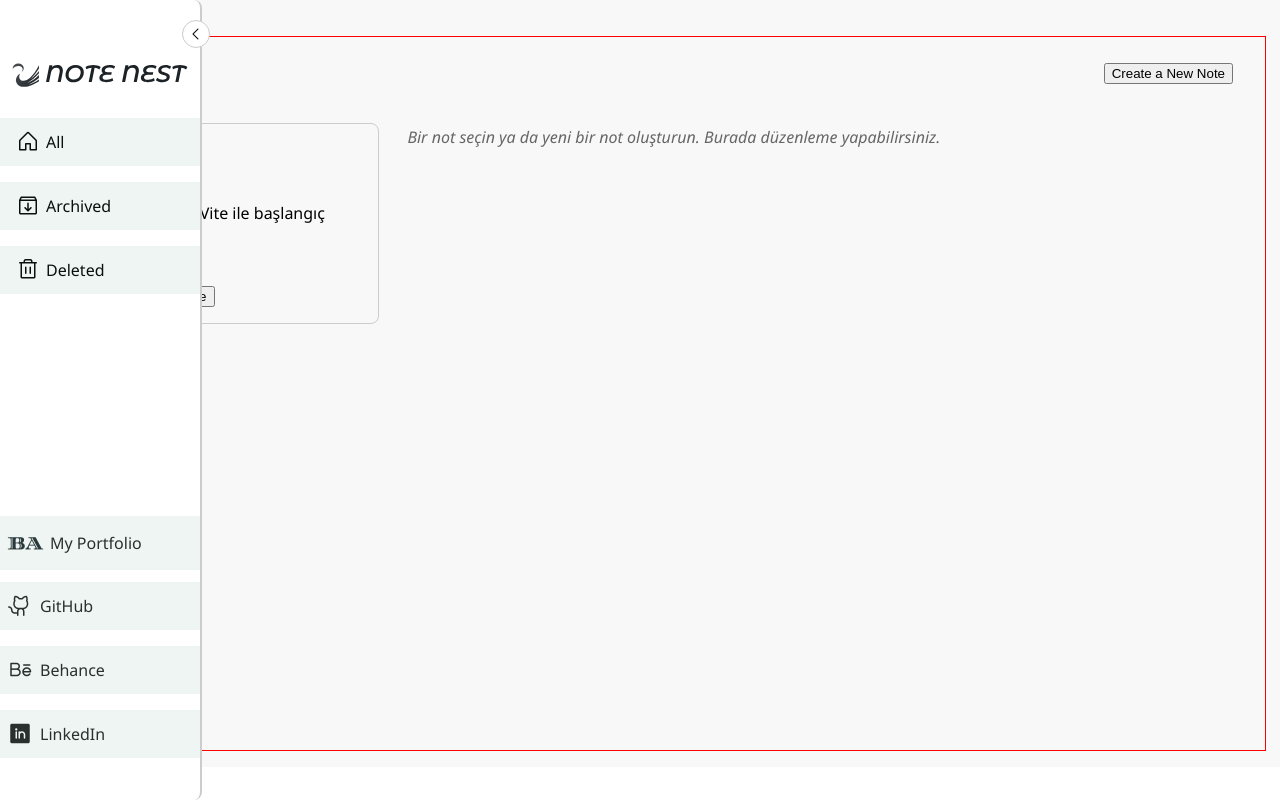
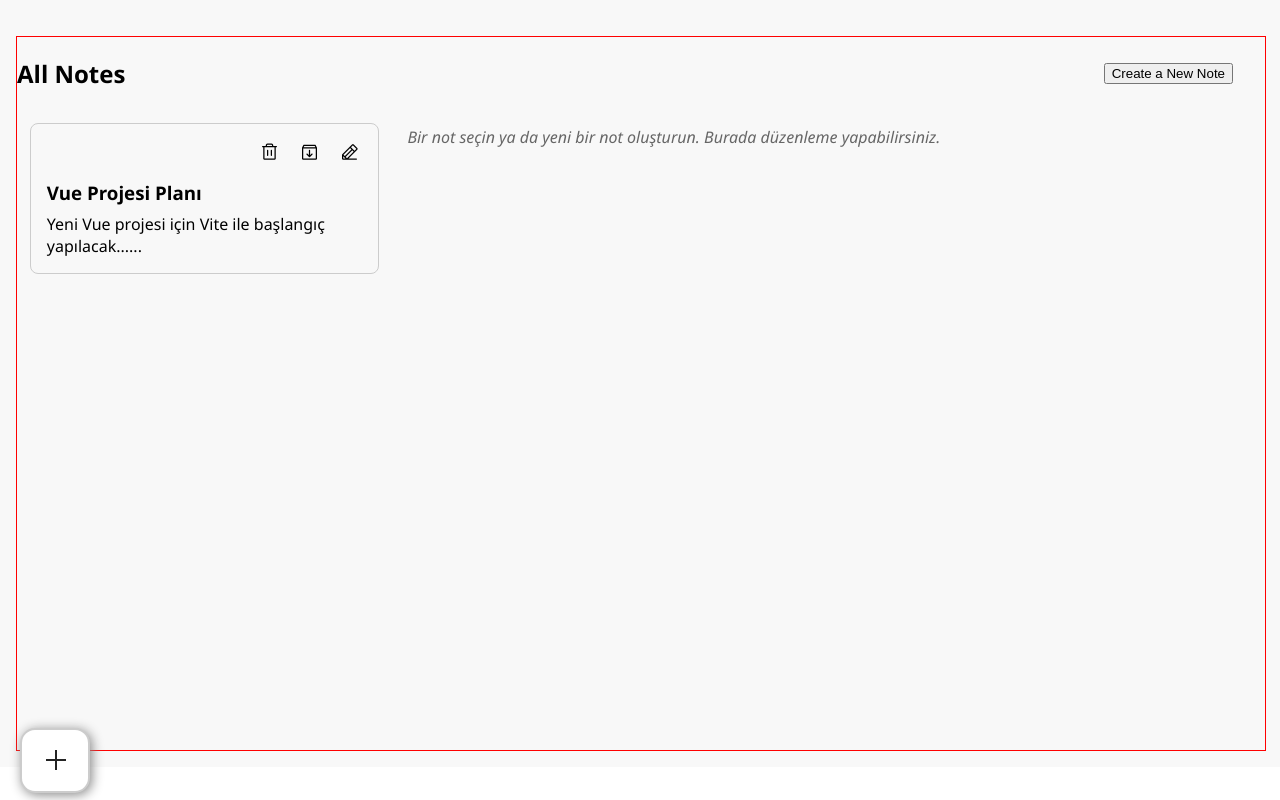
Before and after one commit to banuaggun/note-nest-vue, a Vue app: page / in a window 1280 px wide. Built offline with nearby package versions, Linux system fonts and the light colour scheme.

Commit message:
A new page was created and styling was done.

```diff
--- a/src/components/notes/NoteItem.vue
+++ b/src/components/notes/NoteItem.vue
@@ -1,14 +1,8 @@
 <template>
-  <div
-    class="note-item" :class="{ archived: note.status === 'archived' }">
-    <h3>{{ cleanedTitle }}</h3>
-    <p>{{ cleanedContent }}...</p>
-    <div class="tags">
-      <span v-for="tag in note.tags" :key="tag" class="tag">{{ tag }}</span>
-    </div>
 
+  <div class="note-item" :class="{ archived: note.status === 'archived' }">
     <NoteActions
-    class="actions"
+      class="actions"
       :note="note"
       @edit="$emit('edit', $event)"
       @delete="$emit('delete', $event)"
@@ -16,63 +10,64 @@
       @unarchive="$emit('unarchive', $event)"
       @restore="$emit('restore', $event)"
     />
+    <h3>{{ cleanedTitle }}</h3>
+    <p>{{ cleanedContent }}...</p>
+    <!--
+    <div class="tags">
+      <span v-for="tag in note.tags" :key="tag" class="tag">{{ tag }}</span>
+    </div>
+  -->
+
   </div>
 </template>
 
 <script setup>
-import { computed } from 'vue'
+import { computed } from "vue";
 import NoteActions from "../toolbar/NoteActions.vue";
 
 const props = defineProps({
   note: {
     type: Object,
-    required: true
-  }
-})
+    required: true,
+  },
+});
 
 const cleanedTitle = computed(() => {
-  const raw = props.note.title || ''
+  const raw = props.note.title || "";
   const text = raw
-    .replace(/&nbsp;/g, ' ')       // HTML boşluk karakterlerini düzelt
-    .replace(/<[^>]+>/g, '')       // HTML etiketlerini kaldır
-    .replace(/\s+/g, ' ')          // Fazla boşlukları sadeleştir
-    .trim()
+    .replace(/&nbsp;/g, " ") // HTML boşluk karakterlerini düzelt
+    .replace(/<[^>]+>/g, "") // HTML etiketlerini kaldır
+    .replace(/\s+/g, " ") // Fazla boşlukları sadeleştir
+    .trim();
 
-  const maxLength = 30
-  return text.length > maxLength
-    ? text.slice(0, maxLength) + '...'
-    : text
-})
+  const maxLength = 30;
+  return text.length > maxLength ? text.slice(0, maxLength) + "..." : text;
+});
 
 const cleanedContent = computed(() => {
-  const raw = props.note.content || ''
+  const raw = props.note.content || "";
   const text = raw
-    .replace(/&nbsp;/g, ' ')       // HTML boşluk karakterlerini düzelt
-    .replace(/<[^>]+>/g, '')       // HTML etiketlerini kaldır
-    .replace(/\s+/g, ' ')          // Fazla boşlukları sadeleştir
-    .trim()
+    .replace(/&nbsp;/g, " ") // HTML boşluk karakterlerini düzelt
+    .replace(/<[^>]+>/g, "") // HTML etiketlerini kaldır
+    .replace(/\s+/g, " ") // Fazla boşlukları sadeleştir
+    .trim();
 
-  const maxLength = 50
-  return text.length > maxLength
-    ? text.slice(0, maxLength) + '...'
-    : text
-})
-
+  const maxLength = 50;
+  return text.length > maxLength ? text.slice(0, maxLength) + "..." : text;
+});
 </script>
 
 <style scoped>
 .note-item {
   border: 1px solid #ccc;
-  padding: 1rem;
-  margin-bottom: 1rem;
+  padding:0.5rem;
   border-radius: 8px;
 }
-.archived {
-  opacity: 0.6;
+
+.note-item h3, .note-item p{
+  margin:8px 8px;
 }
-.note-item:hover {
-  background-color: #f9f9f9;
-}
+/*
 .tag {
   background-color: #eee;
   padding: 0.2rem 0.5rem;
@@ -80,7 +75,9 @@ const cleanedContent = computed(() => {
   border-radius: 4px;
   font-size: 0.8rem;
 }
-.actions button {
-  margin-right: 0.5rem;
+  */
+.actions  {
+  display:flex;
+  justify-content: flex-end;
 }
 </style>
--- a/src/components/sidebar/Sidebar.vue
+++ b/src/components/sidebar/Sidebar.vue
@@ -1,326 +1,230 @@
 <template>
-  <aside class="sidebar" :class="{ collapsed: isCollapsed }">
-    <!-- Toggle Button -->
-    <button class="toggle-btn" @click="isCollapsed = !isCollapsed">
-      <i :class="isCollapsed ? 'ph ph-caret-right' : 'ph ph-caret-left'"></i>
-    </button>
+    <div>
+        <div class="container">
 
-    <nav class="sidebar-nav">
-      <!-- Logo -->
-      <div class="sidebar-nav-logo">
-        <router-link to="/" class="logo-link">
-          <img :src="logoIcon" alt="note nest vue" class="logo-icon" />
-          <img :src="logoText" alt="note nest vue" class="logo-text" />
+            <input type="checkbox" id="toggle" checked />
+            <label class="button" for="toggle">
+                <nav class="nav dot">
+                    <ul>
+                        <li>
+                            <router-link to="/" :class="{ active: $route.path === '/' }">
+                                <i class="ph ph-house"></i>
                             </router-link>
-      </div>
+                        </li>
 
-      <!-- Menü -->
-      <div class="sidebar-nav-links">
-        <router-link
-          to="/"
-          class="nav-item btn"
-          :class="{ active: $route.path === '/' }"
-        >
-          <i class="ph ph-house"></i> <span>All</span>
+                        <li>
+                            <router-link to="/archived" :class="{ active: $route.path === '/archived' }">
+                                <i class="ph ph-box-arrow-down"></i>
                             </router-link>
-        <router-link
-          to="/archived"
-          class="nav-item btn"
-          :class="{ active: $route.path === '/archived' }"
-        >
-          <i class="ph ph-box-arrow-down"></i> <span>Archived</span>
+                        </li>
+
+                        <li>
+                            <router-link to="/deleted" :class="{ active: $route.path === '/deleted' }">
+                                <i class="ph ph-trash"></i>
                             </router-link>
-        <router-link
-          to="/deleted"
-          class="nav-item btn"
-          :class="{ active: $route.path === '/deleted' }"
-        >
-          <i class="ph ph-trash"></i> <span>Deleted</span>
+                        </li>
+
+                        <li>
+                            <router-link to="/settings" :class="{ active: $route.path === '/settings' }">
+                                <i class="ph ph-gear"></i>
                             </router-link>
-      </div>
-
-      <div class="sidebar-nav-bottom">
-        <!-- Portfolio link -->
-        <a
-          href="https://portfolio-banuaggun.vercel.app/"
-          target="_blank"
-          class="portfolio-link btn"
-        >
-          <img :src="logob" alt="Banu Ağgün Logo" class="bottom-logo" />
-          <span>My Portfolio</span>
-        </a>
-
-        <!-- Sosyal linkler -->
-        <div class="social-links">
-          <a class="btn" href="https://github.com/banuaggun" target="_blank"
-            ><i class="ph ph-github-logo"></i><span>GitHub</span></a
-          >
-          <a class="btn" href="https://www.behance.net/banuaggun" target="_blank"
-            ><i class="ph ph-behance-logo"></i><span>Behance</span></a
-          >
-          <a class="btn" href="https://www.linkedin.com/in/banuaggun/?locale=en_US" target="_blank"
-            ><i class="ph-fill ph-linkedin-logo"></i><span>LinkedIn</span></a
-          >
+                        </li>
+                    </ul>
+                </nav>
+            </label>
         </div>
     </div>
-    </nav>
-  </aside>
 </template>
 
 <script setup>
-import { ref } from "vue";
-import logoIcon from "../../assets/image/logo-icon.svg";
-import logoText from "../../assets/image/logo-text.svg";
-import logob from "../../assets/image/logob.png";
-
-const isCollapsed = ref(false);
 </script>
 
-<style>
-.sidebar {
-  position: fixed;
-  top: 0;
-  left: 0;
-  height: 100vh;
-  width: 200px;
-  background-color: #fff;
-  border-right: 2px solid #ccc;
-  border-radius: 0 8px 8px 0;
-  display: flex;
-  flex-direction: column;
-  transition: width 0.3s ease;
+<style scoped>
+* {
+  box-sizing: border-box;
+  margin: 0;
+  padding: 0;
 }
 
-.sidebar.collapsed {
-  width: 60px;
-  height: 100vh;
+.container {
+  width: 20%;
+  display: flex;
+  justify-content: left;
+  align-items: center;
+  position: fixed;
+  bottom:40px;
+  left:15px;
+  right:0;
 }
 
-.sidebar-nav-logo {
-  margin: 60px auto 20px auto;
+@media only screen and (min-width:641px){
+  .container{
+    left:20px;
+  }
+}
+
+#toggle {
+  -webkit-appearance: none;
+}
+
+.button {
+  position: absolute;
+  z-index: 999;
+  width: 280px;
+  height: 65px;
+  background: white;
+  opacity:1;
+  z-index:10;
+  box-shadow: 2px 2px 12px rgba(136, 136, 136, 1);
+  border: 2px solid #ccc;
+  border-radius: 15px;
+  cursor: pointer;
+  display: flex;
+  justify-content: left;
+  align-items: center;
+  padding: 0 24px;
+  overflow: hidden;
+  transition: width 300ms linear;
+}
+.button:before {
+  position: absolute;
+  content: "";
+  width: 20px;
+  height: 2px;
+  background: #242424;
+  transform: rotate(225deg);
+  transition: all 0.4s ease;
+}
+.button:after {
+  position: absolute;
+  content: "";
+  width: 20px;
+  height: 2px;
+  background: #242424;
+  transform: rotate(135deg);
+  transition: all 0.4s ease;
+}
+
+.nav {
+  opacity: 1;
+  transition: all 0.5s ease-in-out;
+  width: 100%;
+  border-radius: 5px;
+  transform: translateX(10%);
+  padding: 10px 0;
+  background-color: white;
+}
+.nav ul {
+  margin: 0;
+  padding: 0;
+  display: flex;
+  flex-direction: row;
+  align-items: center;
+  justify-content: center;
+  background: white;
+}
+.nav li {
+  opacity: 0;
+  list-style: none;
+}
+.nav li:nth-child(1) {
+  transform-origin: bottom;
+  animation: itop 300ms 300ms linear forwards;
+}
+.nav li:nth-child(2) {
+  transform-origin: bottom;
+  animation: itop 300ms 400ms linear forwards;
+}
+.nav li:nth-child(3) {
+  transform-origin: bottom;
+  animation: itop 300ms 500ms linear forwards;
+}
+.nav li:nth-child(4) {
+  transform-origin: bottom;
+  animation: itop 300ms 600ms linear forwards;
+}
+.nav a {
+  transition: all 0.5s linear;
+  text-decoration: none;
+  color: #242424;
+  width: 48px;
+  height: 48px;
   display: flex;
   align-items: center;
   justify-content: center;
 }
-
-.logo-link {
-  display: flex;
-  align-items: center;
-  gap: 6px;
-  text-decoration: none;
+.nav a i{
+  font-size:24px;
 }
 
-.logo-icon {
-  width: 28px;
-  height: 28px;
+.nav a:hover {
+  color: #242424;
+  background: #fff;
+  border-radius: 50%;
+  box-shadow:
+			4px 4px 6px rgba(0,0,0,.2),
+			5px 10px 35px rgba(0,0,0,.1),
+			8px 10px 25px rgba(0,0,0,.1),
+			inset -1px -1px 9px rgba(0,0,0,.2),
+			inset -1px -1px 3px rgba(255,255,255,.6),
+			inset 1px 1px 8px rgba(255,255,255,1),
+			inset 4px 4px 24px rgba(0,0,0,.15),
+			-5px -5px 15px rgba(255,255,255,.9);
+		transform: scale(.98);
+    font-size:24px;
 }
 
-.logo-text {
-  height: 18px;
-  transition: opacity 0.3s ease;
+.nav a:hover i{
+  font-size:24px;
 }
 
-.sidebar.collapsed .logo-text,
-.sidebar.collapsed .nav-item span {
-  opacity: 0;
-  display: none;
+.nav a.active{
+  border-radius:50%;
+  box-shadow:
+			2px 2px 3px rgba(0,0,0,.2),
+			3px 5px 18px rgba(0,0,0,.1),
+			4px 5px 13px rgba(0,0,0,.1),
+			inset -0.5px -0.5px 5px rgba(0,0,0,.2),
+			inset -0.5px -0.5px 1.5px rgba(255,255,255,.6),
+			inset 0.5px 0.5px 4px rgba(255,255,255,1),
+			inset 2px 2px 12px rgba(0,0,0,.15),
+			-2.5px -2.5px 7.5px rgba(255,255,255,.9);
 }
 
-.sidebar-nav-links {
-  display: flex;
-  flex-direction: column;
-  gap: 16px;
-  margin-top: 30px;
+#toggle:checked ~ label .nav {
+  display: none;
+  opacity: 0;
+  transform: translateX(0);
 }
 
-.nav-item {
-  display: flex;
-  align-items: center;
-  text-decoration: none;
-  transition: all 0.2s ease;
-  padding: 12px 0 12px 16px;
-  gap: 6px;
+#toggle:checked ~ .button:before {
+  transform: rotate(90deg);
 }
 
-.sidebar.collapsed .nav-item {
-  display: flex;
-  align-items: center;
-  justify-content: center;
-  padding: 12px 0 12px 0;
-  gap: 6px;
-  color: #242424;
-  text-decoration: none;
-  transition: color 0.2s ease;
+#toggle:checked ~ .button:after {
+  transform: rotate(0deg);
 }
 
-.nav-item i {
-  font-size: 24px;
+#toggle:checked ~ .button {
+  width: 70px;
+  transition: all 0.1s linear;
 }
 
-.nav-item span {
-  font-size: 1rem;
+@media (max-width: 640px) {
+  .container {
+    width: 100%;
   }
-
-.toggle-btn {
-  position: absolute;
-  right: -10px;
-  top: 20px;
-  margin-bottom: 20px;
-  align-self: center;
-  background: white;
-  border: 1px solid #ccc;
-  border-radius: 100%;
-  width: 28px;
-  height: 28px;
-  display: flex;
-  align-items: center;
-  justify-content: center;
-  cursor: pointer;
-  font-size: 18px;
 }
-
-.toggle-btn i {
-  font-size: 1rem;
-  color: #000;
+@keyframes itop {
+  0% {
+    opacity: 0;
+    transform: translateY(60px);
   }
-
-.sidebar-nav-bottom {
-  position: absolute;
-  width:100%;
-  bottom: 30px;
-  display: flex;
-  flex-direction: column;
+  100% {
+    opacity: 1;
+    transform: translateY(0);
   }
-
-.portfolio-link {
-  display: flex;
-  align-items: center;
-  text-decoration: none;
-  transition: all 0.2s ease;
-  padding: 12px 0 12px 0px;
-  gap: 0px;
-}
-
-.portfolio-link img {
-  width: 50px;
-  height: 30px;
-}
-
-.portfolio-link span{
-  font-size:16px;
-  font-weight:500;
-  color:#242424;
-}
-
-.sidebar.collapsed .portfolio-link{
-  width: 100%;
-  display: flex;
-  align-items: center;
-  justify-content: center;
-  padding: 12px 0 12px 0;
-  gap: 0;
-  color: #242424;
-  text-decoration: none;
-  transition: all 0.2s ease;
-}
-
-.social-links {
-  width: 100%;
-  display: flex;
-  align-items: flex-start;
-  flex-direction: column;
-  padding: 12px 0 12px 0px;
-  gap: 16px;
-  color: #242424;
-  text-decoration: none;
-  transition: all 0.2s ease;
-}
-
-.social-links a{
-  gap:8px;
-  display: flex;
-  align-items: center;
-  text-decoration: none;
-  padding: 12px 0 12px 0px;
-  width:100%;
 }
 
 
-.social-links a span{
-  font-size: 16px;
-  font-weight: 500;
-  color:#242424;
-}
-
-.social-links a i{
-  font-size:24px;
-  color:#242424;
-  margin-left:8px;
-}
-
-.sidebar.collapsed .social-links {
-  width: 100%;
-  display: flex;
-  align-items: center;
-  justify-content: center;
-  flex-direction: column;
-  padding: 12px 0 12px 0;
-  gap: 16px;
-  color: #242424;
-  text-decoration: none;
-  transition: all 0.2s ease;
-}
-
-.sidebar.collapsed .social-links a i{
-  margin-left:0;
-}
-
-.sidebar.collapsed .portfolio-link span,
-.sidebar.collapsed .social-links span {
-  display: none;
-}
-
-.sidebar.collapsed .portfolio-link,
-.sidebar.collapsed .social-links a {
-  justify-content: center;
-}
-
-.btn {
-	color: #000;
-	transition: all 0.5s;
-	position: relative;
-}
-.btn::before {
-	content: '';
-	position: absolute;
-	top: 0;
-	left: 0;
-	width: 100%;
-	height: 100%;
-	z-index: 1;
-	background-color: rgba(102, 161, 130, 0.1);
-	transition: all 0.3s;
-}
-.btn:hover::before {
-	opacity: 0 ;
-	transform: scale(0.5,0.5);
-}
-.btn::after {
-	content: '';
-	position: absolute;
-	top: 0;
-	left: 0;
-	width: 100%;
-	height: 100%;
-	z-index: 1;
-	opacity: 0;
-	transition: all 0.3s;
-	border: 1px solid rgba(102, 161, 130, 0.8);
-	transform: scale(1.2,1.2);
-}
-.btn:hover::after {
-	opacity: 1;
-	transform: scale(1,1);
-}
-
 </style>
--- a/src/components/toolbar/NoteActions.vue
+++ b/src/components/toolbar/NoteActions.vue
@@ -1,5 +1,5 @@
 <template>
-  <div class="actions">
+  <div class="actions-item">
     <template v-if="note.status === 'archived'">
       <button @click="$emit('unarchive', note.id)">Geri Al</button>
       <button @click="$emit('delete', note.id)">Kalıcı Olarak Sil</button>
@@ -11,9 +11,18 @@
     </template>
 
     <template v-else>
-      <button @click="$emit('edit', note)">Düzenle</button>
-      <button @click="$emit('delete', note.id)">Sil</button>
-      <button @click="$emit('archive', note.id)">Arşivle</button>
+      <div class="item-buttons">
+      <button @click="$emit('delete', note.id)">
+        <i class="ph ph-trash"></i>
+      </button>
+      <button @click="$emit('archive', note.id)">
+        <i class="ph ph-box-arrow-down"></i>
+      </button>
+      <button @click="$emit('edit', note)">
+        <i class="ph ph-pencil-line"></i>
+      </button>
+      </div>
+
     </template>
   </div>
 </template>
@@ -28,7 +37,47 @@ const props = defineProps({
 </script>
 
 <style scoped>
-.actions button {
-  margin-right: 0.5rem;
+.item-buttons{
+  display:flex;
+  flex-direction: row;
+  align-items:center;
 }
+.item-buttons button{
+  width:40px;
+  height:40px;
+  background-color: transparent;
+  display: flex;
+  align-items: center;
+  justify-content: center;
+  border-radius: 100%;
+  border:none;
+  outline:none;
+}
+
+.item-buttons button:hover {
+  color: #242424;
+  background: #fff;
+  border-radius: 50%;
+  cursor: pointer;
+   box-shadow:
+			2px 2px 3px rgba(0,0,0,.2),
+			3px 5px 18px rgba(0,0,0,.1),
+			4px 5px 13px rgba(0,0,0,.1),
+			inset -0.5px -0.5px 5px rgba(0,0,0,.2),
+			inset -0.5px -0.5px 1.5px rgba(255,255,255,.6),
+			inset 0.5px 0.5px 4px rgba(255,255,255,1),
+			inset 2px 2px 12px rgba(0,0,0,.15),
+			-2.5px -2.5px 7.5px rgba(255,255,255,.9);
+		transform: scale(.98);
+}
+
+.item-buttons button i{
+  font-size:20px;
+}
+
+.item-buttons button:hover i{
+  font-size:24px;
+}
+
+
 </style>
--- a/src/router/index.js
+++ b/src/router/index.js
@@ -2,12 +2,13 @@ import { createRouter, createWebHistory } from 'vue-router'
 import AllNotes from '@/views/AllNotes.vue'
 import ArchivedNotes from '@/views/ArchivedNotes.vue'
 import DeletedNotes from '@/views/DeletedNotes.vue'
+import Settings from '../views/Settings.vue'
 
 const routes = [
   { path: '/', name: 'AllNotes', component: AllNotes },
   { path: '/archived', name: 'ArchivedNotes', component: ArchivedNotes },
   { path: '/deleted', name: 'DeletedNotes', component: DeletedNotes },
-
+  {path:'/settings', name:'Settings', component:Settings},
 ]
 
 const router = createRouter({
```
Also changed, not shown: src/views/Settings.vue (added, +12 -0 lines). Lines whose indentation alone changed are shown as unchanged.
